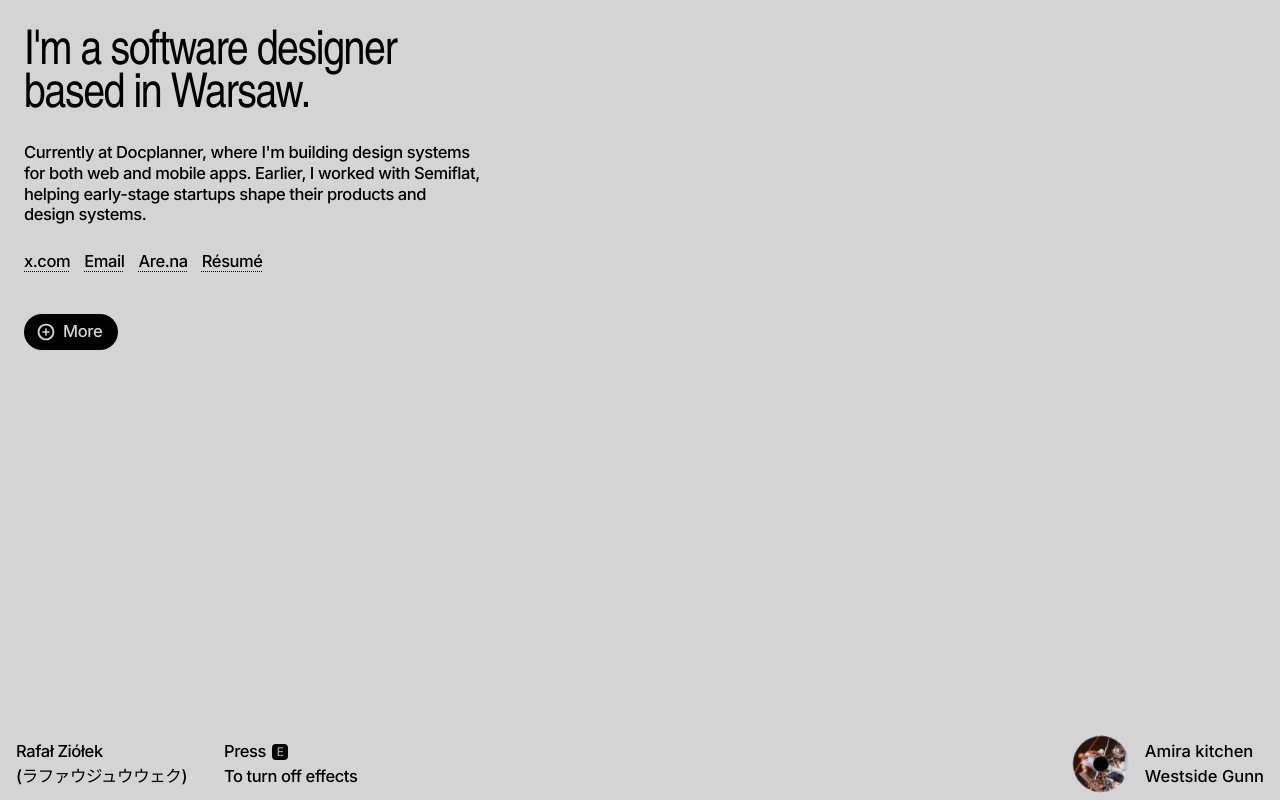
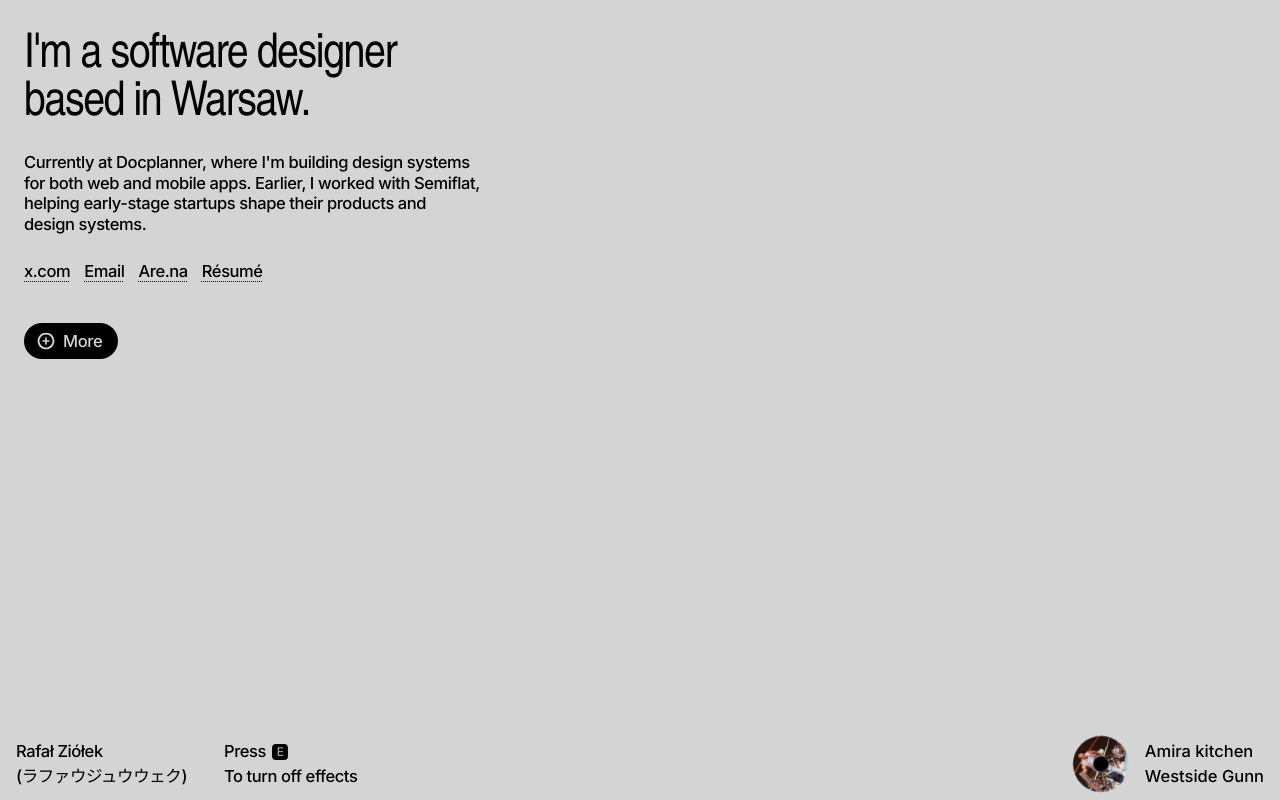
Before and after one commit to rafalziolek/portfolio, a Next.js app: page / in a window 1280 px wide. Built offline with nearby package versions, Linux system fonts and the light colour scheme.

Commit message:
Update page.tsx

```diff
--- a/app/page.tsx
+++ b/app/page.tsx
@@ -4,7 +4,7 @@ import CursorFollower2 from '@components/CursorFollower2';
 export default function Home() {
   return (
     <div data-hide-cursor className="align-start flex max-w-[520px] flex-col justify-start p-6">
-      <h1 className="font-gyre-heros pb-8 text-5xl leading-[0.9em] tracking-[-0.03em] text-pretty">
+      <h1 className="font-gyre-heros pb-8 text-5xl leading-[1em] tracking-[-0.03em] text-pretty">
         I'm a software designer
         <br /> based in Warsaw.
       </h1>
```
